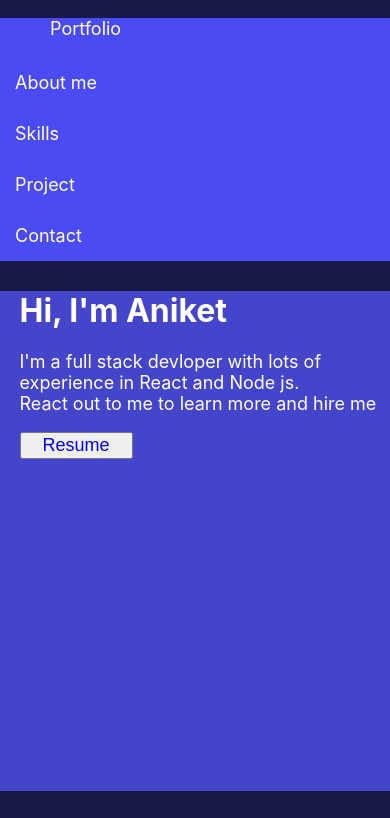
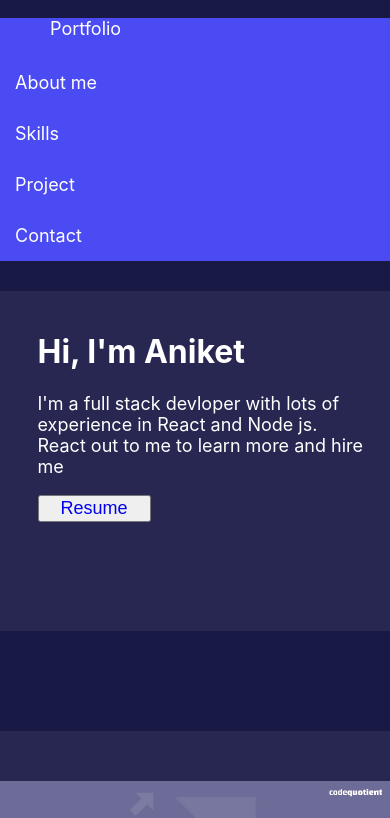
Before and after one commit to Aniket222-001/myportfolio, a React (Create React App) app: page /Home in a window 390 px wide. Shown: the top 818 px of the page. Built offline with nearby package versions, Linux system fonts and the light colour scheme.

Commit message:
Update Home.css

```diff
--- a/src/Components/Home.css
+++ b/src/Components/Home.css
@@ -33,7 +33,9 @@
     .Container{
         display: block;
         /* flex-direction: row; */
-        background-color: rgb(69, 69, 203);
+        background-color: rgb(39, 39, 82);
+        padding: 20px;
+        height: 300px;
     }
     .box2{
         display: none;
```
